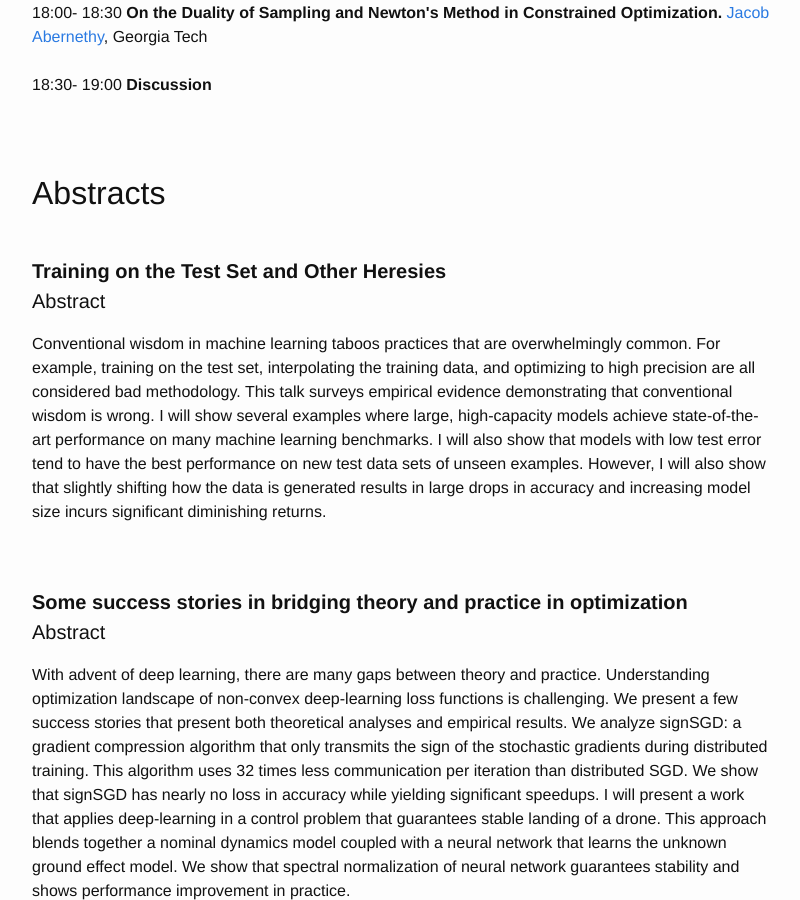
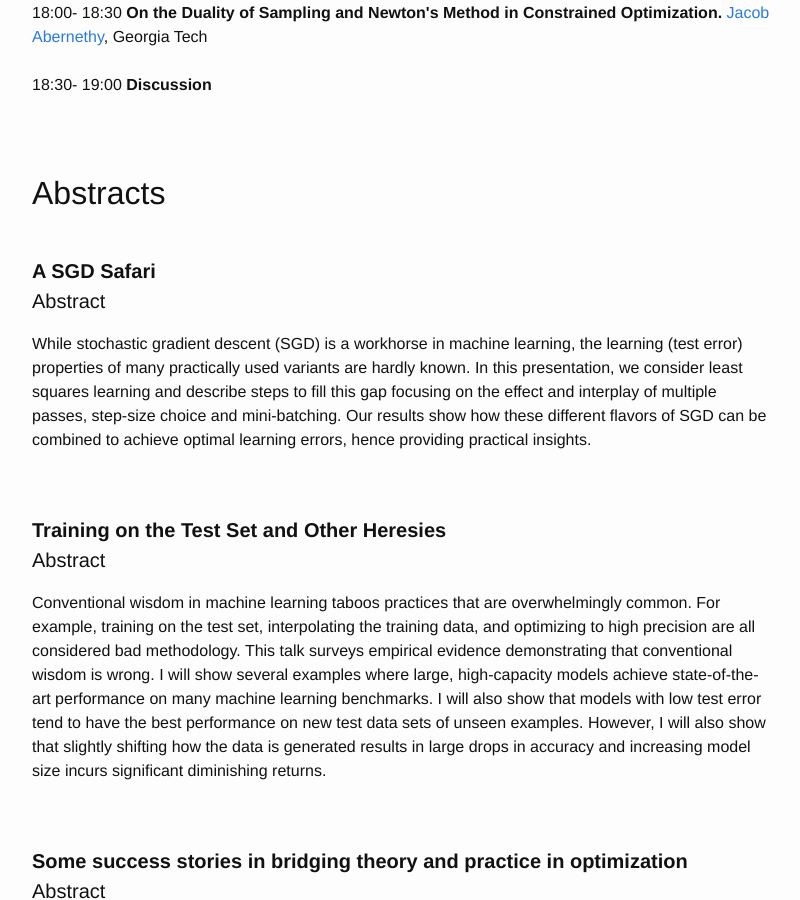
Before and after one commit to dalimeeting/dalimeeting.github.io, a Jekyll site: the page built from _posts/2019-01-03-workshop-optimization.md, in a window 1280 px wide and 900 px high, scrolled down 1270 px. Shown: the whole window, without its empty margins (238-1038 px from the left). Built offline with Jekyll 4.4.1, drawn with Linux system fonts in a browser that asks for light colours.

Commit message:
Update 2019-01-03-workshop-optimization.md
Fix Lorenzo's abstract bug.

```diff
--- a/_posts/2019-01-03-workshop-optimization.md
+++ b/_posts/2019-01-03-workshop-optimization.md
@@ -22,8 +22,8 @@ talks:
     institute: MIT
   start: "09:30"
   end: "10:00"
+  abstract: "While stochastic gradient descent (SGD) is a workhorse in machine learning, the learning (test error) properties of many practically used variants are hardly known. In this presentation, we consider least squares learning and describe  steps to fill this gap focusing on the effect and interplay of  multiple passes, step-size choice and mini-batching. Our results show how these different flavors of SGD can be combined to achieve optimal learning errors, hence providing practical insights."
 - title: "Training on the Test Set and Other Heresies"
-  abstract: "While stochastic gradient descent (SGD) is a workhorse in machine learning, the learning (test error) properties of many practically used variants are hardly known. In this presentation, we consider least squares learning and describe  steps to fill this gap focusing on the effect and interplay of  multiple passes, step-size choice and mini-batching. Our results show how these different flavors of SGD can be combined to achieve optimal learning errors, hence providing practical insights."
   author:
   - given: Benjamin
     family: Recht
```
